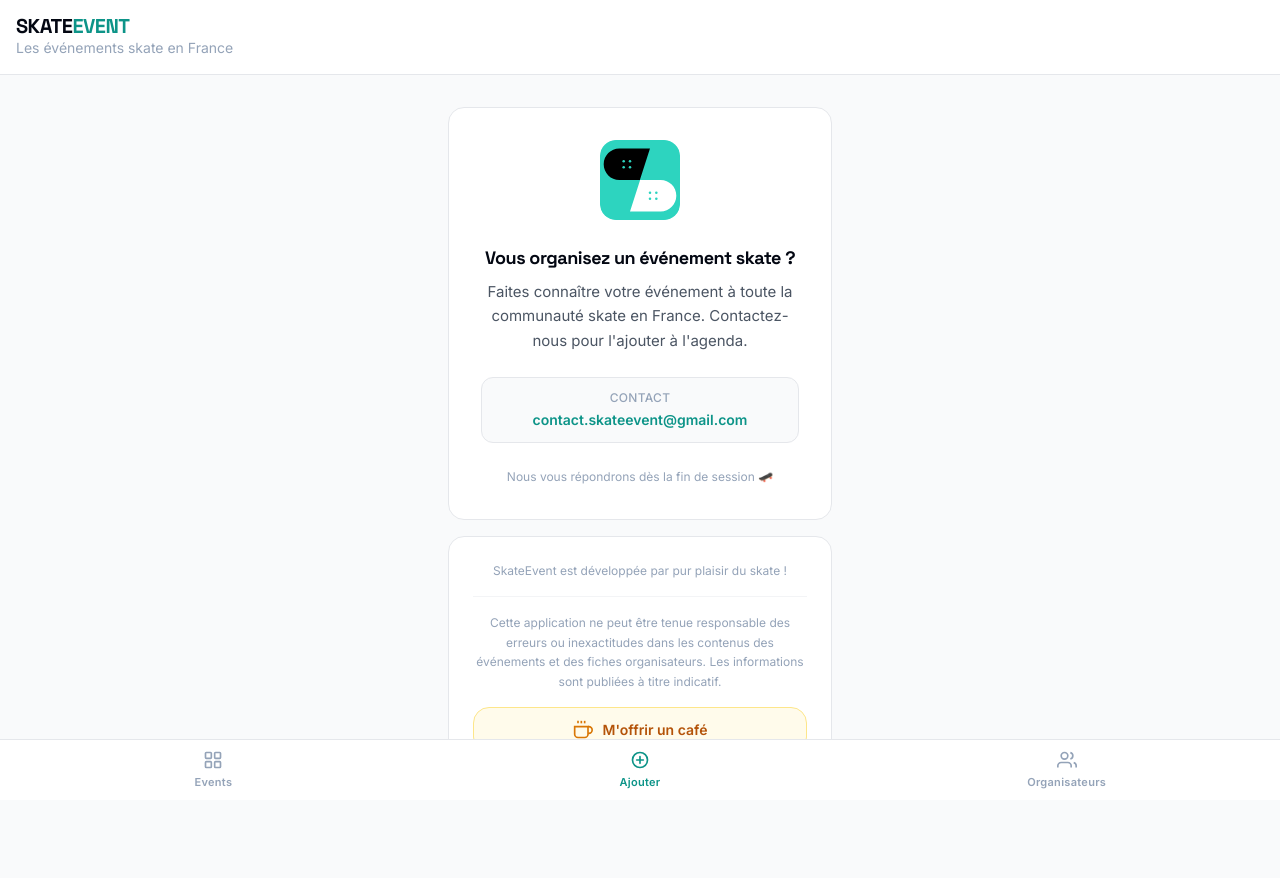
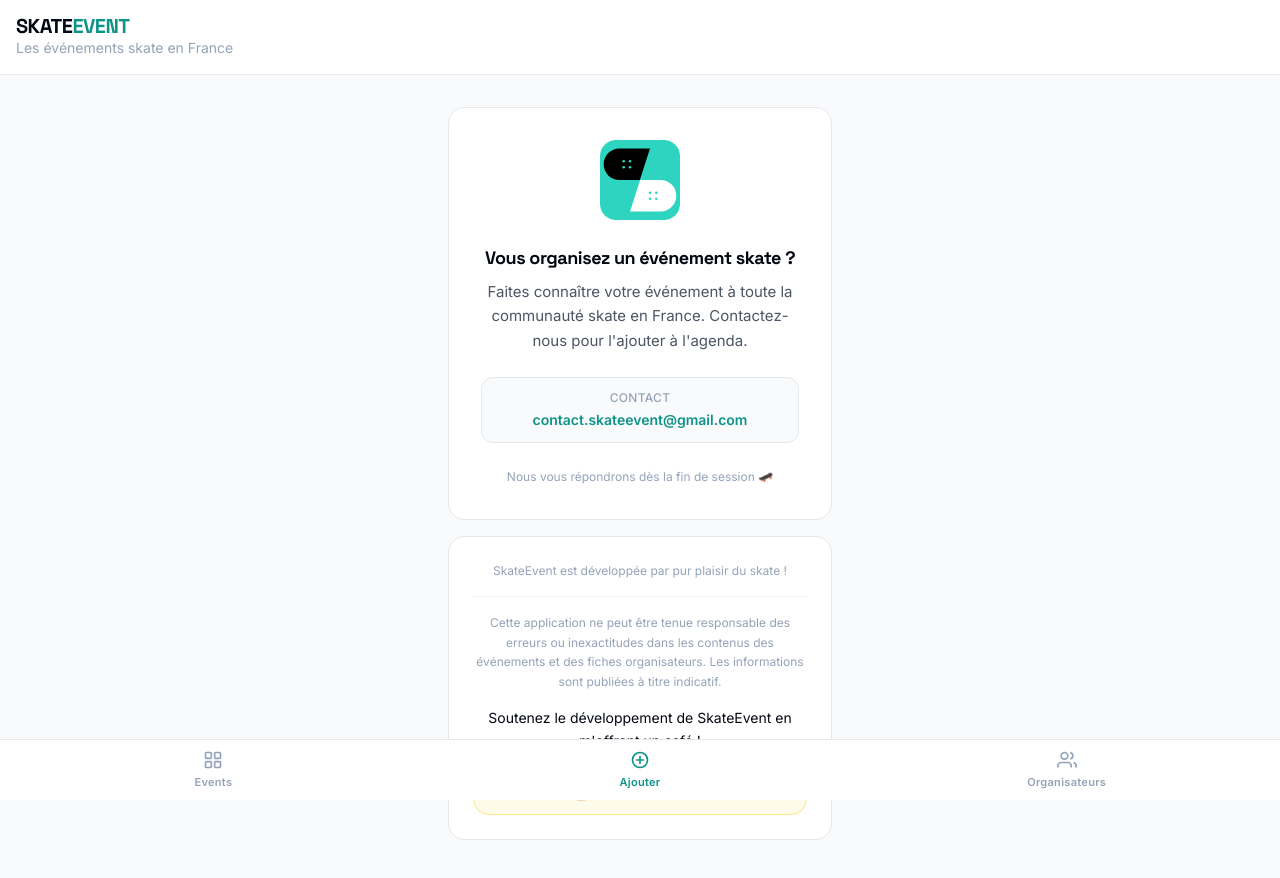
Before and after one commit to martinlebreton/skate-event, a React (Vite) app: page /contact in a window 1280 px wide. Shown: the top 878 px of the page. Built offline with nearby package versions, Linux system fonts and the light colour scheme; no server answers.

Commit message:
paye un  café titre

```diff
--- a/src/pages/Contact.jsx
+++ b/src/pages/Contact.jsx
@@ -80,6 +80,10 @@
             organisateurs. Les informations sont publiées à titre indicatif.
           </p>
 
+          <p className="mt-4 text-sm leading-relaxed text-center ">
+            Soutenez le développement de SkateEvent en m'offrant un café !
+          </p>
+
           {/* Bouton Buy me a coffee */}
           <p className="mt-4 ">
             <a
```
